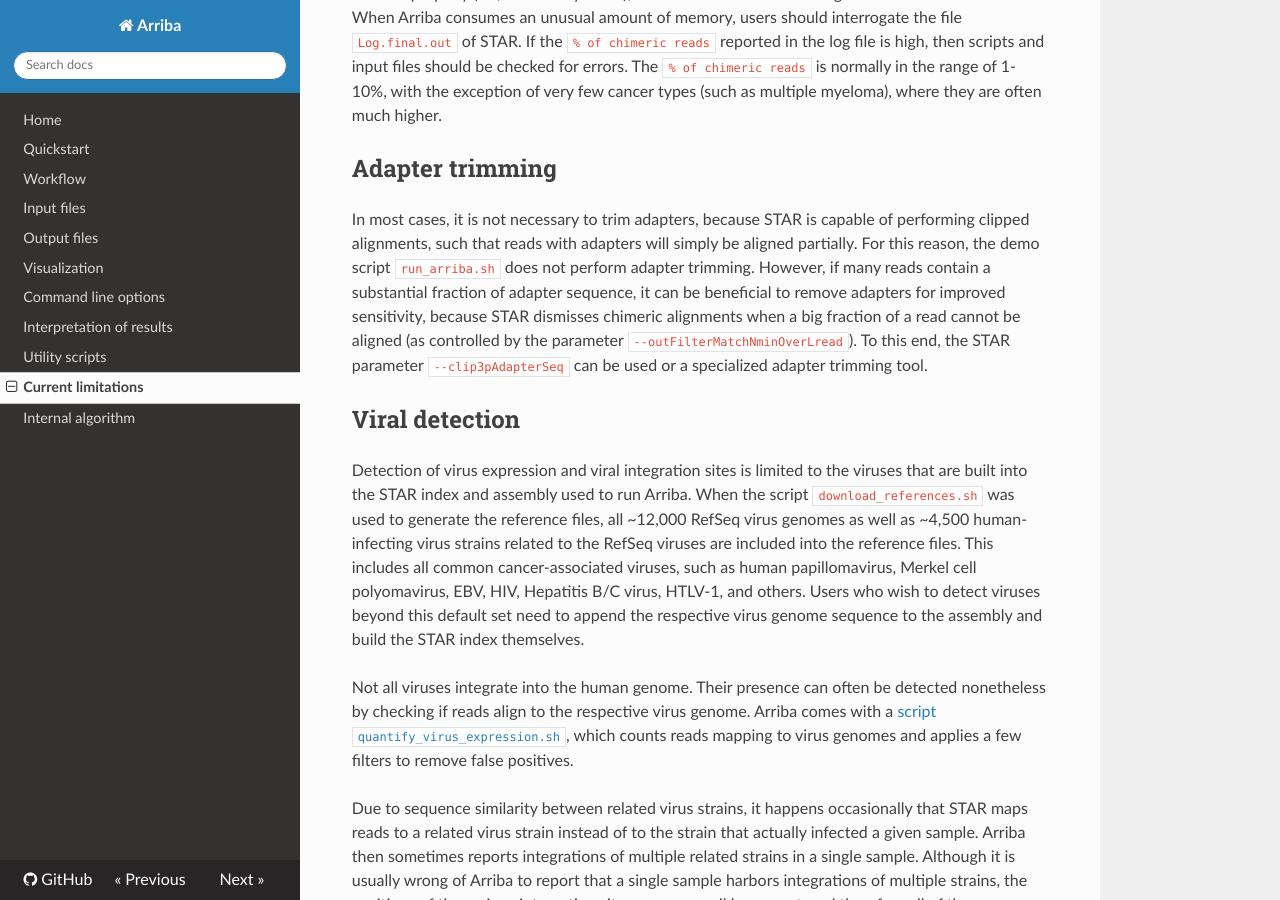
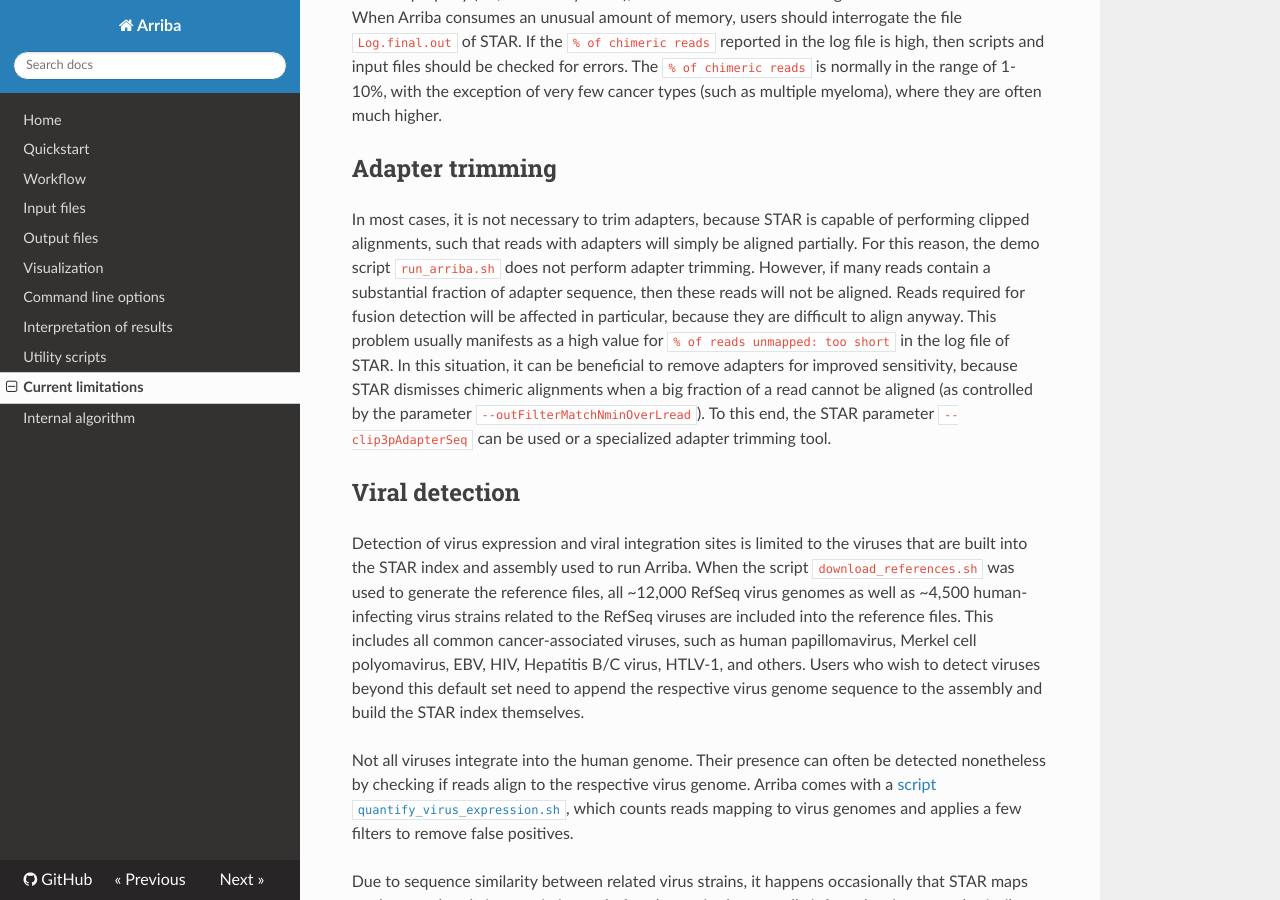
Before and after one commit to suhrig/arriba, an MkDocs documentation site: the page built from documentation/current-limitations.md, in a window 1280 px wide and 900 px high, scrolled down 911 px. Built offline with MkDocs 1.6.1, drawn with Linux system fonts in a browser that asks for light colours; nearby versions of some CDN libraries; old or Windows-style settings are respelled for this version of MkDocs.

Commit message:
more hints about adapter trimming

```diff
--- a/documentation/current-limitations.md
+++ b/documentation/current-limitations.md
@@ -18,7 +18,7 @@ However, excessive memory consumption can indicate a user error. So before reduc
 Adapter trimming
 ----------------
 
-In most cases, it is not necessary to trim adapters, because STAR is capable of performing clipped alignments, such that reads with adapters will simply be aligned partially. For this reason, the demo script `run_arriba.sh` does not perform adapter trimming. However, if many reads contain a substantial fraction of adapter sequence, it can be beneficial to remove adapters for improved sensitivity, because STAR dismisses chimeric alignments when a big fraction of a read cannot be aligned (as controlled by the parameter `--outFilterMatchNminOverLread`). To this end, the STAR parameter `--clip3pAdapterSeq` can be used or a specialized adapter trimming tool.
+In most cases, it is not necessary to trim adapters, because STAR is capable of performing clipped alignments, such that reads with adapters will simply be aligned partially. For this reason, the demo script `run_arriba.sh` does not perform adapter trimming. However, if many reads contain a substantial fraction of adapter sequence, then these reads will not be aligned. Reads required for fusion detection will be affected in particular, because they are difficult to align anyway. This problem usually manifests as a high value for `% of reads unmapped: too short` in the log file of STAR. In this situation, it can be beneficial to remove adapters for improved sensitivity, because STAR dismisses chimeric alignments when a big fraction of a read cannot be aligned (as controlled by the parameter `--outFilterMatchNminOverLread`). To this end, the STAR parameter `--clip3pAdapterSeq` can be used or a specialized adapter trimming tool.
 
 Viral detection
 ---------------
```
